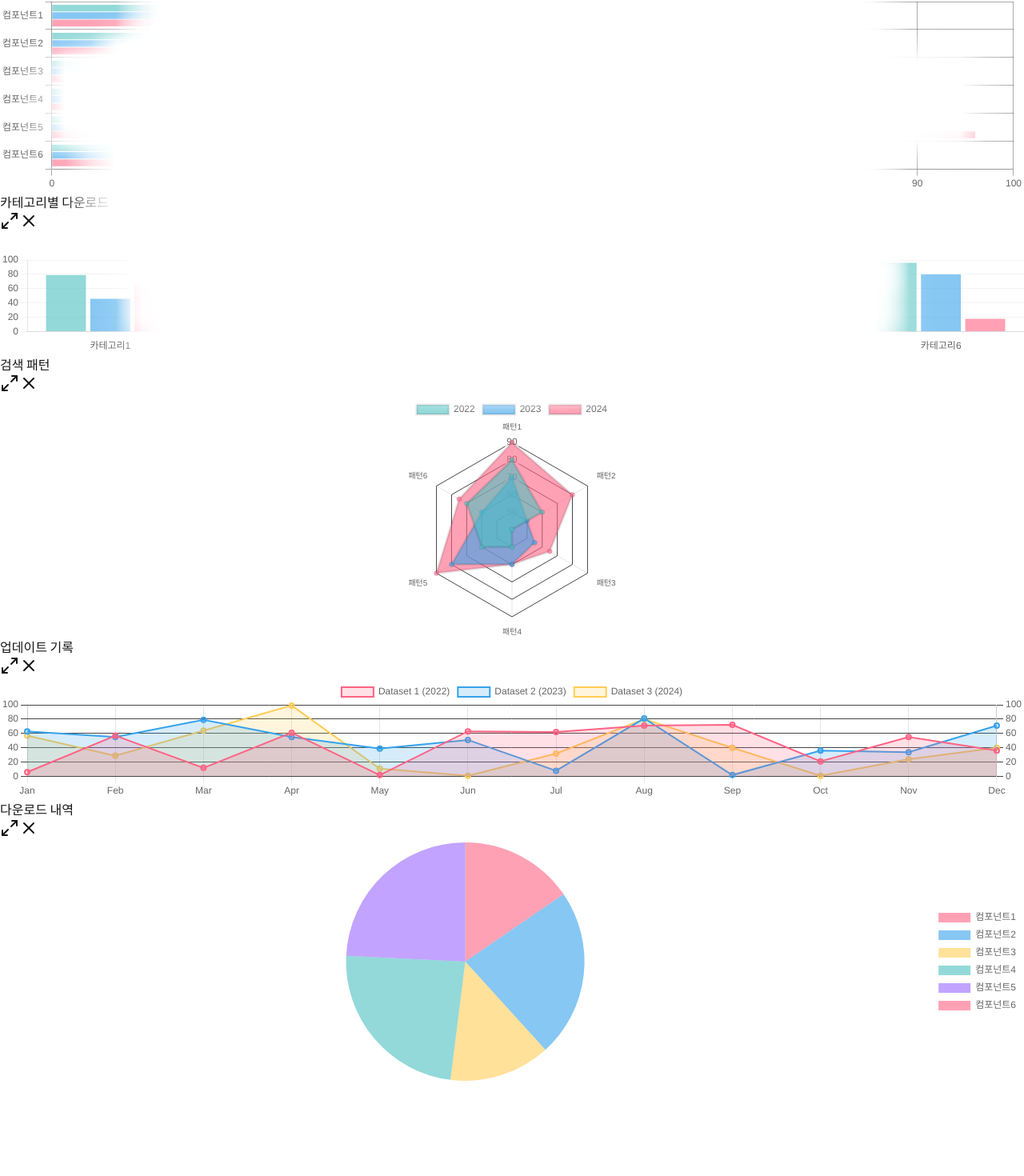
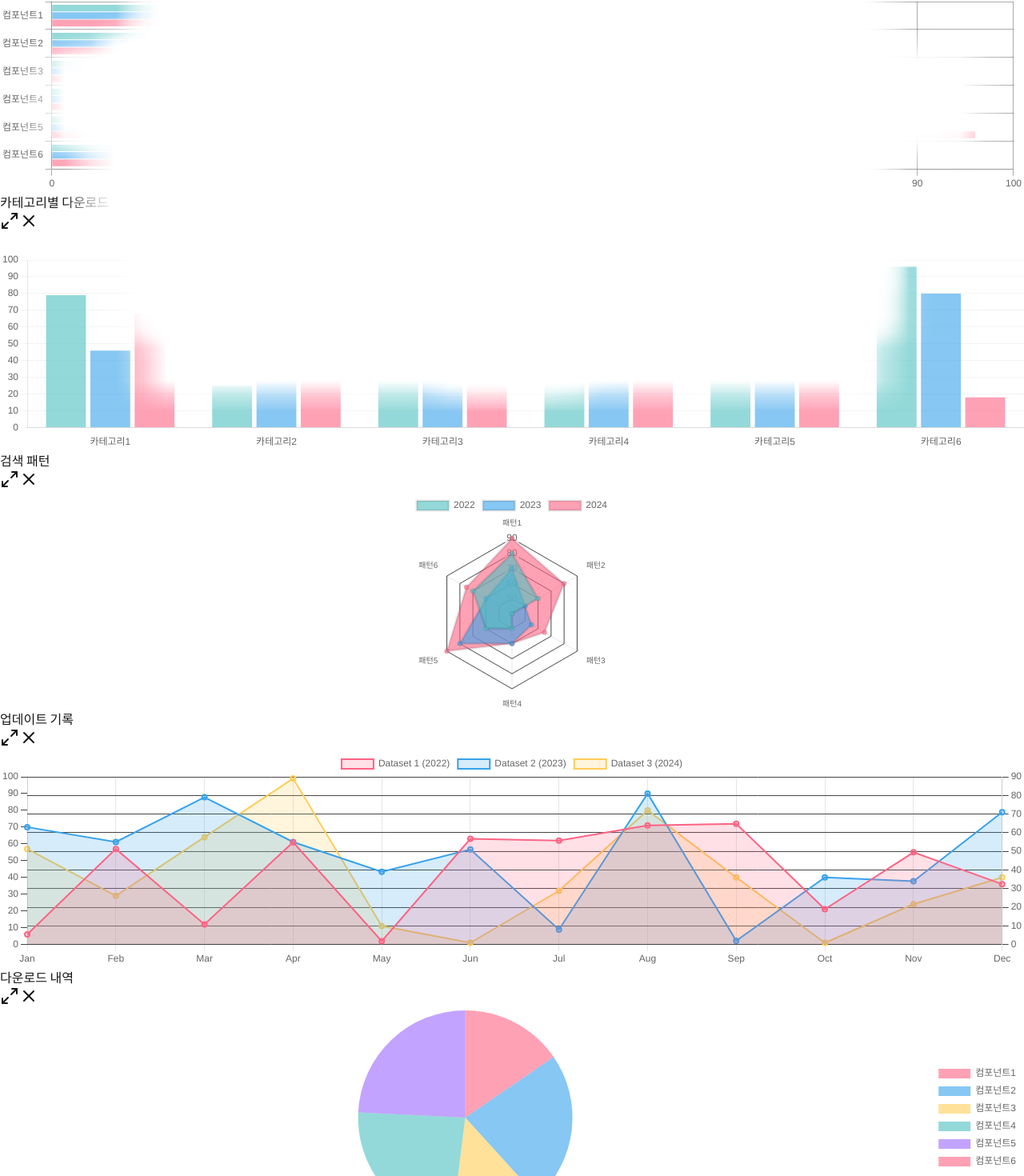
Before and after one commit to ksg2388/smart-component-library-manager, a Next.js app: page /report in a window 1280 px wide. Shown: the part 275-1745 px from the top of the page at 80% size. Before the commit the page ends 1627 px from the top, so only its background shows below. Built offline with nearby package versions, Linux system fonts and the light colour scheme.

Commit message:
Feat: report 수정 완완

```diff
--- a/src/app/(Header)/report/page.tsx
+++ b/src/app/(Header)/report/page.tsx
@@ -410,7 +410,7 @@ const Page = () => {
   }, [chartVisibility]); // chartVisibility 변경 시마다 차트를 재생성
 
   return (
-    <div className="flex-1 mt-[12px] relative">
+    <div className="flex-1 mt-[12px] relative overflow-hidden">
       {/* 상단 3개 차트 */}
       <div
         className={`grid gap-4 mb-2 ${
@@ -428,6 +428,7 @@ const Page = () => {
               style={{
                 height:
                   maximizedChart === "chart1" ? "calc(100% - 50px)" : "270px",
+                overflow: "hidden",
               }}
             >
               <canvas ref={chartRefs.chart1} />
@@ -442,9 +443,11 @@ const Page = () => {
             isMaximized={maximizedChart === "chart2"}
           >
             <div
-              className={`h-${
-                maximizedChart === "chart2" ? "[calc(100%-50px)]" : "[270px]"
-              }`}
+              style={{
+                height:
+                  maximizedChart === "chart2" ? "calc(100% - 50px)" : "270px",
+                overflow: "hidden",
+              }}
             >
               <canvas ref={chartRefs.chart2} />
             </div>
@@ -458,9 +461,11 @@ const Page = () => {
             isMaximized={maximizedChart === "chart3"}
           >
             <div
-              className={`h-${
-                maximizedChart === "chart3" ? "[calc(100%-50px)]" : "[270px]"
-              }`}
+              style={{
+                height:
+                  maximizedChart === "chart3" ? "calc(100% - 50px)" : "270px",
+                overflow: "hidden",
+              }}
             >
               <canvas ref={chartRefs.chart3} />
             </div>
@@ -482,9 +487,11 @@ const Page = () => {
             isMaximized={maximizedChart === "chart4"}
           >
             <div
-              className={`h-${
-                maximizedChart === "chart4" ? "[calc(100%-50px)]" : "[270px]"
-              }`}
+              style={{
+                height:
+                  maximizedChart === "chart4" ? "calc(100% - 50px)" : "270px",
+                overflow: "hidden",
+              }}
             >
               <canvas ref={chartRefs.chart4} />
             </div>
@@ -498,9 +505,11 @@ const Page = () => {
             isMaximized={maximizedChart === "chart5"}
           >
             <div
-              className={`h-${
-                maximizedChart === "chart5" ? "[calc(100%-50px)]" : "[270px]"
-              }`}
+              style={{
+                height:
+                  maximizedChart === "chart5" ? "calc(100% - 50px)" : "270px",
+                overflow: "hidden",
+              }}
             >
               <canvas ref={chartRefs.chart5} />
             </div>
@@ -510,7 +519,7 @@ const Page = () => {
 
       {/* 최대화 상태일 때 */}
       {maximizedChart && (
-        <div className="absolute inset-0 bg-white z-10 p-4">
+        <div className="absolute inset-0 bg-white z-10 p-4 overflow-auto">
           <ChartCard
             title={
               maximizedChart === "chart1"
@@ -521,7 +530,7 @@ const Page = () => {
                 ? "검색 패턴"
                 : maximizedChart === "chart4"
                 ? "업데이트 기록"
-                : "다운로드 내역역"
+                : "다운로드 내역"
             }
             onClose={() => handleClose(maximizedChart)}
             onMaximize={() => handleMaximize(null)}
```
